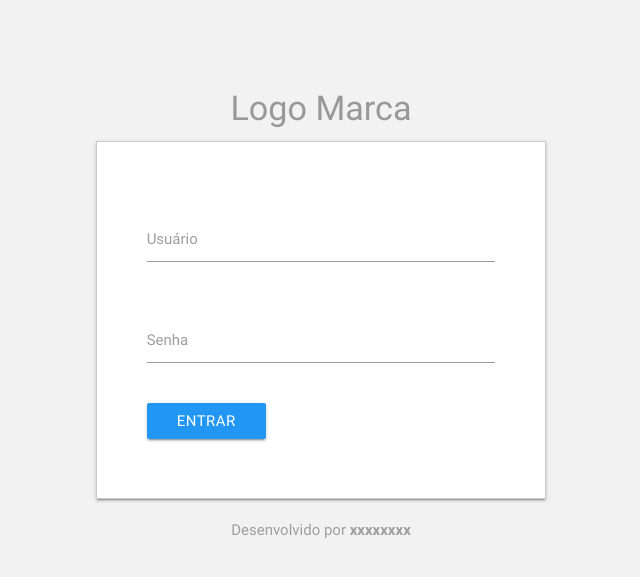
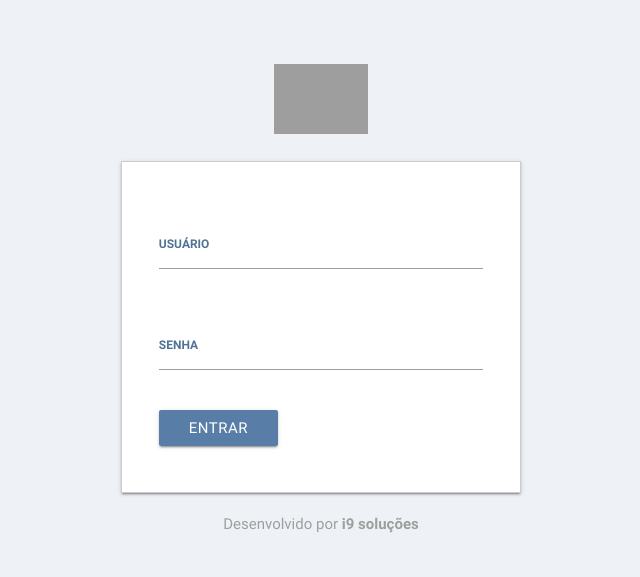
Before and after one commit to sistemaswebxyz/controle-de-caixa, a PHP site: page / in a window 1280 px wide. Shown: the top 577 px of the page, without its empty margins (319-959 px from the left). Run offline with PHP 8.4, Linux system fonts and the light colour scheme; some libraries are stand-ins or nearby versions; grey boxes are pictures that could not be loaded.

Commit message:
Reparando Estilo da tela de login

```diff
--- a/assets/css/app.css
+++ b/assets/css/app.css
@@ -1,6 +1,6 @@
 
 body{
-  background-color: #f2f2f2;
+  background-color: #eef2f6;
   margin: 0;
   padding: 0;
 }
@@ -8,15 +8,15 @@ body{
   font-weight: bold;
 }
 
-/*Alerts*/
+/*========= Alerts ============*/
 .alert-danger {
-  font-size: 14pt;
+  font-size: 13pt;
   color: #a94442;
 
   background-color: #f2dede;
   border:1px solid #ebccd1;
 
-  height: 45px;
+  height: 40px;
 
   display: flex;
   -webkit-display:flex;
@@ -28,21 +28,53 @@ body{
   -webkit-align-items:center;
 
 }
+/*=============================*/
 
 /*Área de Login*/
 .container-login{;
-  margin-top: 7%;
+  margin-top: 5%;
 }
-.logo-login{
+.logo-login img{
   color: #999;
+  /*max-width: 400px;*/
+  height: 70px;
 }
+
 .login{
   background-color: #fff;
-  padding: 3%;
-  width: 450px;
+  padding: 2%;
+  width: 400px;
   border: 1px solid #ccc;
 }
-/*--------------*/
+.container-login input[type="text"],
+.container-login input[type="password"] {
+  color:#404040;
+  font-size: 14pt !important;
+}
+/* Underline focus color */
+  .container-login .input-field input[type="text"]:focus,
+  .container-login .input-field input[type="password"]:focus {
+    border-bottom: 1px solid #587ea7;
+    box-shadow: 0 1px 0 0 #587ea7;
+  }
+
+.container-login input{
+  color:#404040;
+  font-size: 14pt !important;
+}
+.container-login .input-field label{
+  font-weight: bold;
+  color:  #4f7296;
+  font-size: 9pt;
+}
+.container-login button{
+  background-color: #587ea7 !important;
+}
+.container-login button:hover{
+  background-color: #7998b9 !important;
+}
+
+/*-----------------------------------------*/
 
 /* Sidebar - tela principal*/
 .aside{
--- a/index.php
+++ b/index.php
@@ -9,30 +9,32 @@ session_start();
   <head>
     <meta charset="utf-8">
     <meta name="viewport" content="width=device-width, initial-scale=1.0">
-    <title></title>
-    <link rel="stylesheet" href="assets/materialize/css/materialize.min.css">
-    <link rel="stylesheet" href="assets/css/app.css">
+    <title>.: i9 Soluções :.</title>
+    <link rel="stylesheet" href="assets/materialize/css/materialize.min.css" />
+    <link rel="stylesheet" href="assets/css/app.css" />
     <link rel="icon" type="image/png" href="favicon.ico" />
     <link rel="shortcut icon" href="favicon.ico" />
   </head>
   <body>
       <div class="center container-login">
-        <h4 class="logo-login">Logo Marca</h4>
-        <div class="row login z-depth-1">
+        <div class="row center logo-login">
+          <img src="https://upload.wikimedia.org/wikipedia/commons/4/41/SEGA_logo.png" class="responsive-img">
+        </div>
+      <div class="row login z-depth-1">
           <div class="row">
             <div class="col s12 m12 l12" id="alert"></div>
           </div>
           <form method="post" action="main.php" onsubmit="login.doLogin(), event.preventDefault()" >
             <div class="row">
                 <div class="input-field col s12 m12 l12">
-                    <label for="user">Usuário</label>
-                    <input type="text" id="user" minlength="3" maxlength="10" required="">
+                    <label for="user">USUÁRIO</label>
+                    <input type="text" id="user" minlength="3" maxlength="15" required="">
                 </div>
             </div>
             <div class="row">
                 <div class="input-field col s12 m12 l12">
-                    <label for="passwd">Senha</label>
-                    <input type="password" id="passwd" minlength="3" maxlength="10" required >
+                    <label for="passwd">SENHA</label>
+                    <input type="password" id="passwd" minlength="3" maxlength="15" required >
                 </div>
             </div>
             <div class="row">
@@ -44,7 +46,7 @@ session_start();
             </div>
             <span class="grey-text">
               Desenvolvido por
-                <a href="#" class="grey-text darken-1 desenvolvido">xxxxxxxx</a>
+                <a href="#" class="grey-text darken-1 desenvolvido">i9 soluções</a>
             </span>
         </div>
   </body>
```
